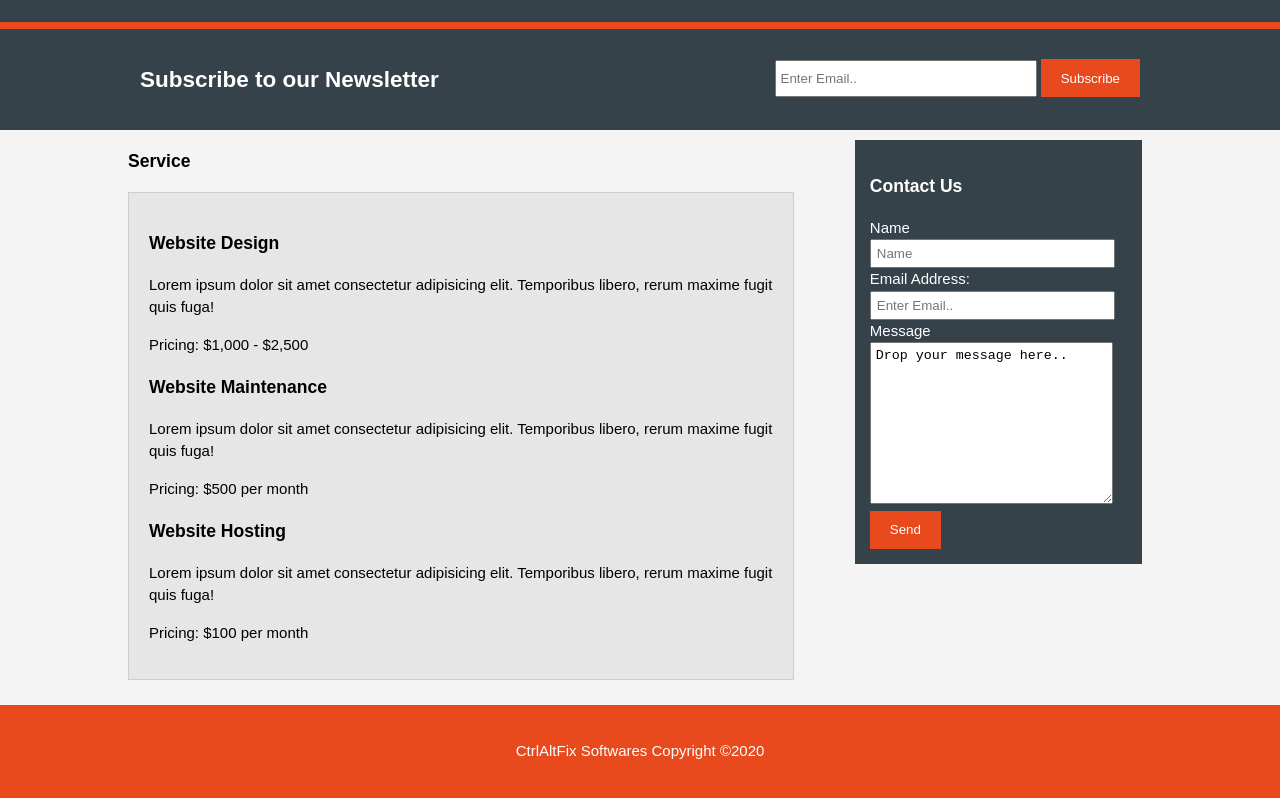
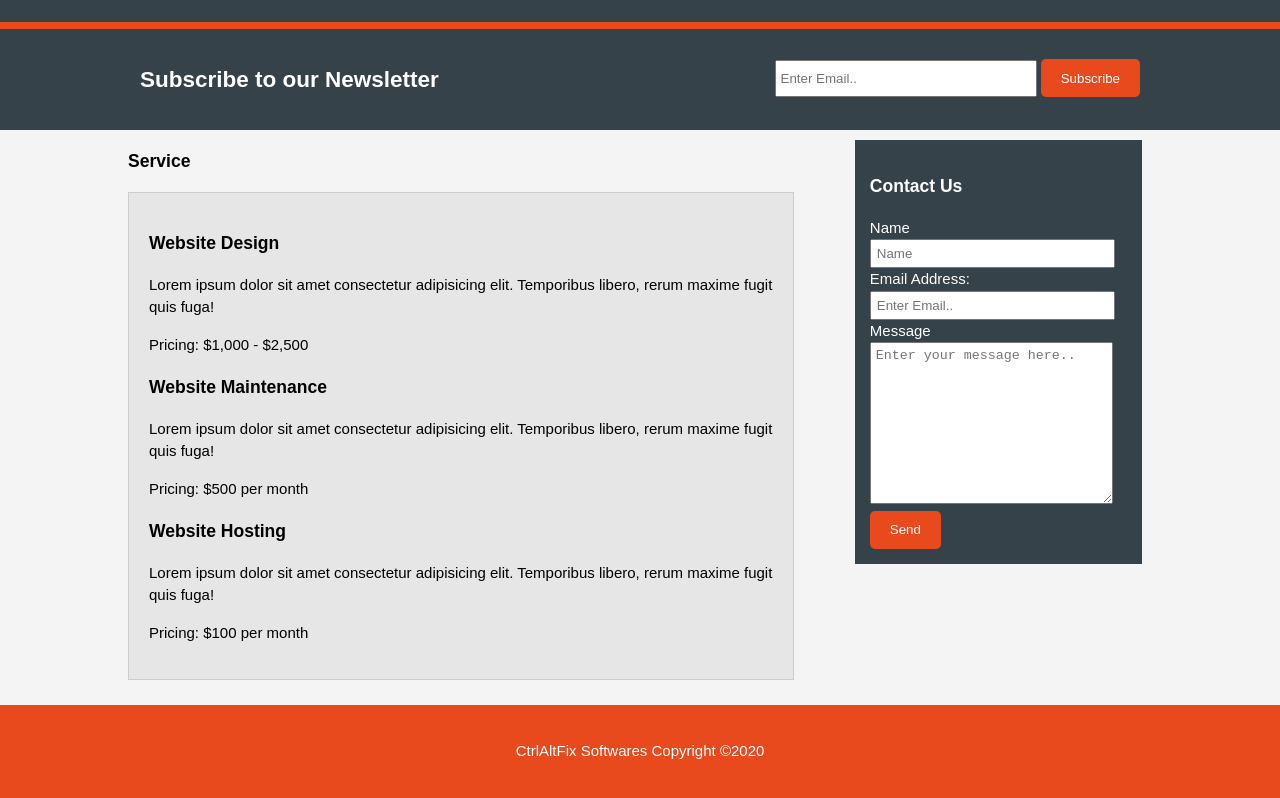
Before and after one commit to iamclement1/ctrlaltfix, a plain HTML site: page services.html in a window 1280 px wide. Shown: the part 78-876 px from the top of the page. Drawn offline with Linux system fonts and the light colour scheme.

Commit message:
corrected bug

```diff
--- a/css/style.css
+++ b/css/style.css
@@ -25,6 +25,7 @@ ul {
   border: none;
   padding: 0 20px 0 20px;
   color: #fff;
+  border-radius: 5px;
 }
 
 .dark {
@@ -190,7 +191,7 @@ footer {
 }
 
 /* Media Queries */
-@media (max-width: 767.98px) {
+@media (max-width: 768px) {
   header #branding,
   header nav,
   header nav li,
@@ -208,9 +209,9 @@ footer {
     padding-bottom: 20px;
   }
 
-  header nav li {
+  /* header nav li {
     padding: 0%;
-  }
+  } */
   #showcase h1 {
     margin: 40px;
   }
--- a/services.html
+++ b/services.html
@@ -84,9 +84,13 @@
               </div>
               <div>
                 <label for="">Message</label> <br />
-                <textarea name="text" id="" cols="30" rows="10">
-Drop your message here..</textarea
-                >
+                <textarea
+                  name="text"
+                  id=""
+                  cols="30"
+                  rows="10"
+                  placeholder="Enter your message here.."
+                ></textarea>
               </div>
               <button class="button-1" type="submit">Send</button>
             </form>
```
